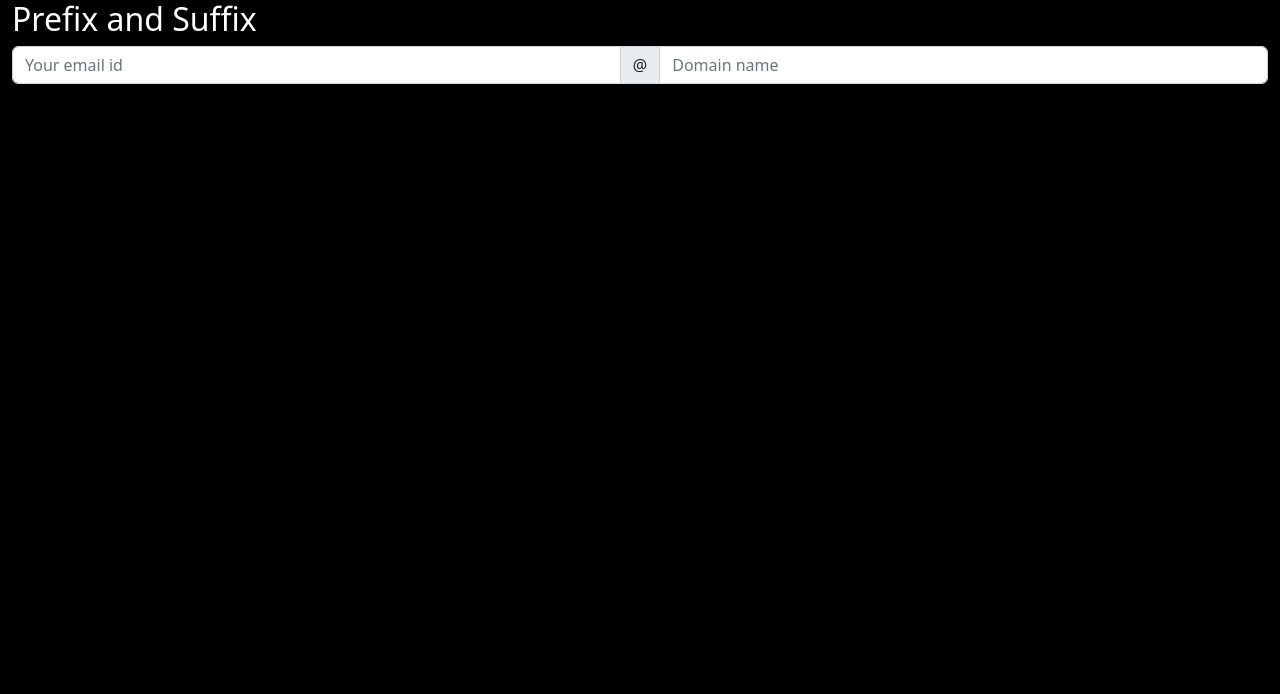
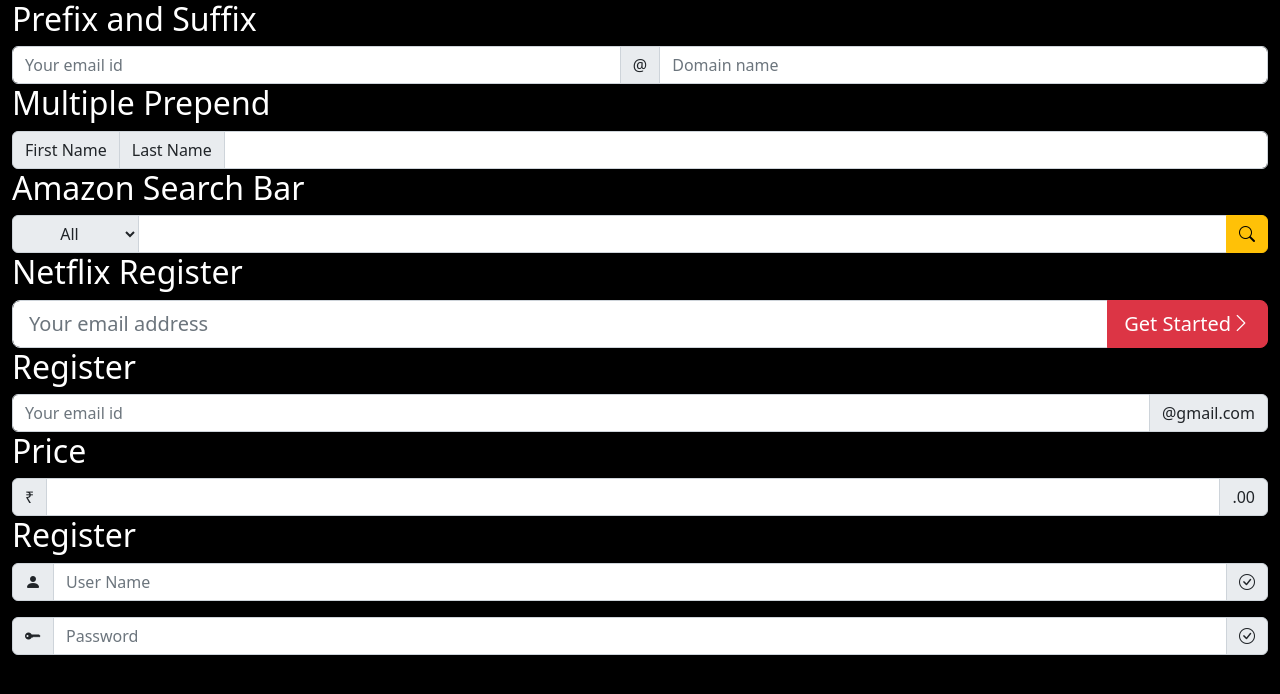
Before and after one commit to anmolbiranwar/WebDevelopment-Practice, a website: page public/Input_Group.html in a window 1280 px wide. Drawn offline with nearby package versions, Linux system fonts and the light colour scheme.

Commit message:
Update Input_Group.html

```diff
--- a/public/Input_Group.html
+++ b/public/Input_Group.html
@@ -18,6 +18,54 @@
             <span class="input-group-text">@</span>
             <input type="text" placeholder="Domain name" class="form-control" >
         </div>
+        <h2>Multiple Prepend</h2>
+        <div class="input-group">
+            <span class="input-group-text">First Name</span>
+            <span class="input-group-text">Last Name</span>
+            <input type="text" class="form-control">
+        </div>
+        <h2>Amazon Search Bar</h2>
+        <div class="input-group">
+            <select class="input-group-text">
+                <option>All</option>
+                <option>Electronics</option>
+                <option>Footwear</option>
+                <option>Fashion</option>
+            </select>
+            <input type="text" class="form-control">
+            <button class="btn btn-warning">
+                <span class="bi bi-search"></span>
+            </button>
+        </div>
+        <h2>Netflix Register</h2>
+        <div class="input-group input-group-lg">
+            <input type="email" placeholder="Your email address" class="form-control">
+            <button class="btn btn-danger">
+                Get Started<span class="bi bi-chevron-right"></span>
+            </button>
+        </div>
+        <h2>Register</h2>
+        <div class="input-group">
+            <input type="text" placeholder="Your email id " class="form-control">
+            <span class="input-group-text">@gmail.com</span>
+        </div>
+        <h2>Price</h2>
+        <div class="input-group">
+            <span class="input-group-text">&#8377</span>
+            <input type="text" class="form-control"></input>
+            <span class="input-group-text">.00</span>
+        </div>
+        <h2>Register</h2>
+        <div class="input-group mb-3">
+            <span class="bi bi-person-fill input-group-text"></span>
+            <input type="password" class="form-control" placeholder="User Name">
+            <span class="bi bi-check-circle input-group-text"></span>
+        </div>
+        <div class="input-group mb-3">
+            <span class="bi bi-key-fill input-group-text"></span>
+            <input type="password" class="form-control" placeholder="Password">
+            <span class="bi bi-check-circle input-group-text" ></span>
+        </div>
         <script src="../node_modules/jquery/dist/jquery.js"></script>
         <script src="../node_modules/bootstrap/dist/js/bootstrap.bundle.js"></script>
     </body>
```
